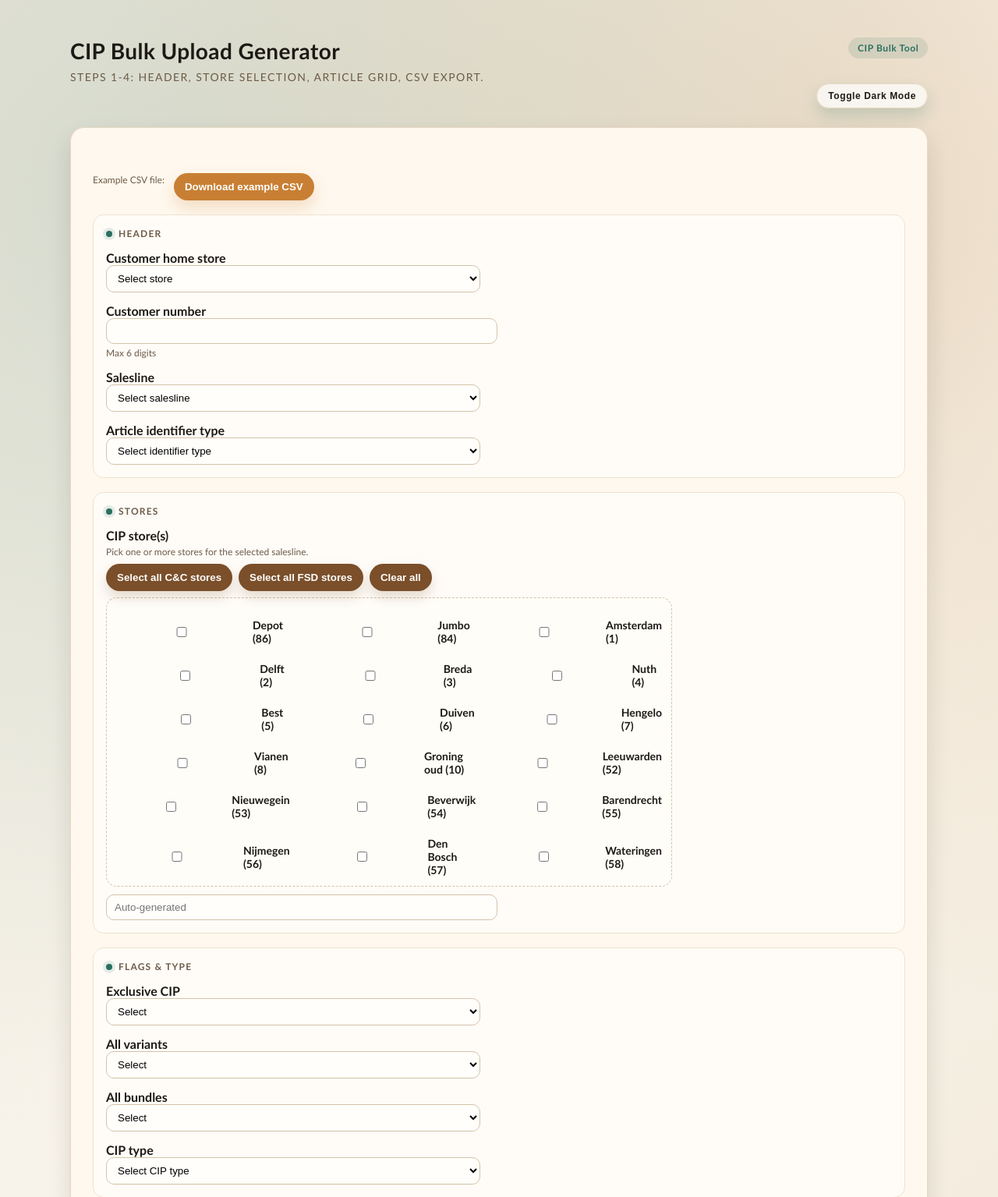
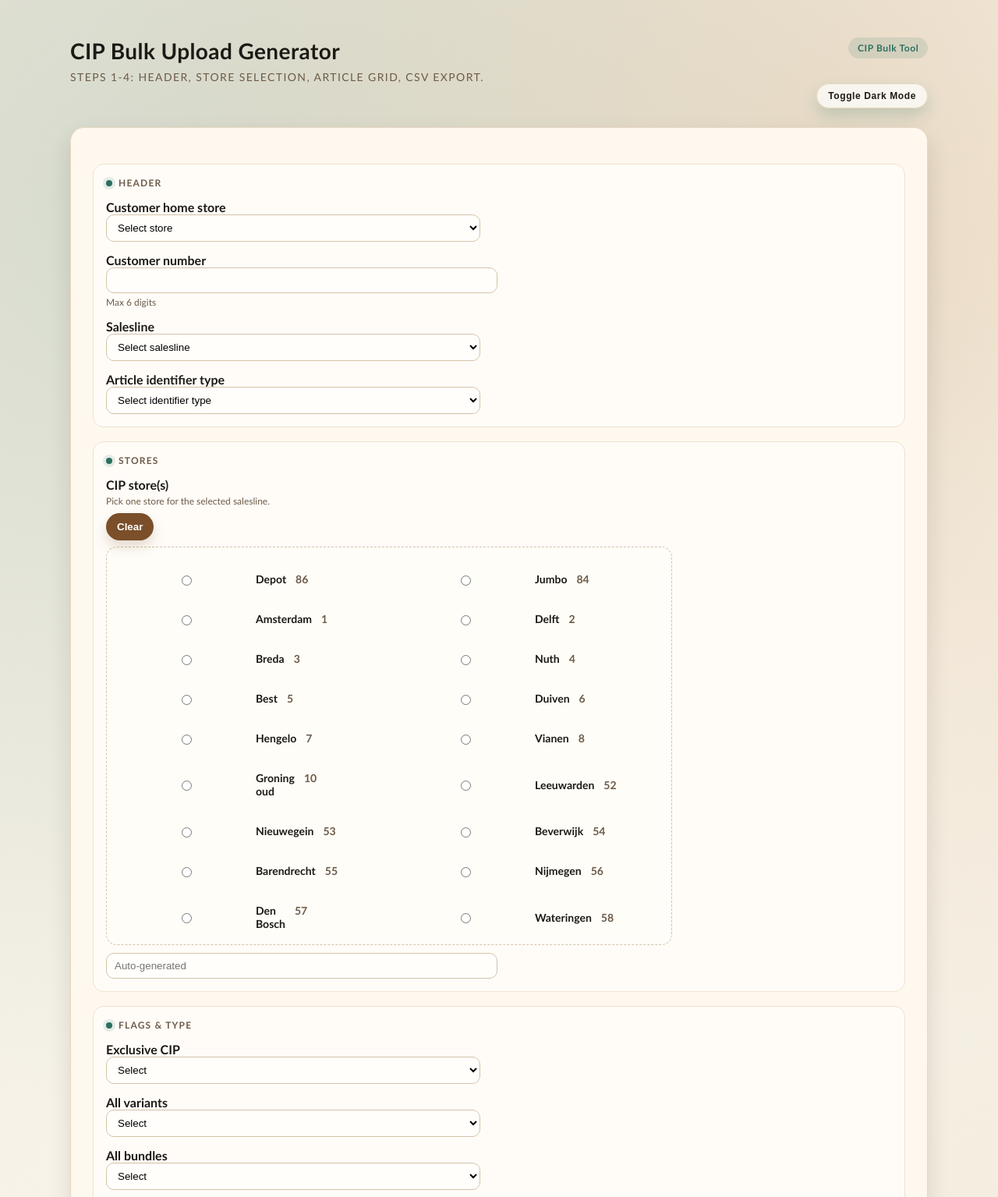
Before and after one commit to UsrNameJohn/CIP, a FastAPI app: page / in a window 1280 px wide. Shown: the top 1535 px of the page at 78% size. Run offline with FastAPI, Linux system fonts and the light colour scheme; some libraries are stand-ins or nearby versions.

Commit message:
Store grid layout + single select polish

```diff
--- a/CIP_Main/app/templates/index.html
+++ b/CIP_Main/app/templates/index.html
@@ -148,7 +148,7 @@
         }
         .stores-grid {
             display: grid;
-            grid-template-columns: repeat(auto-fit, minmax(220px, 1fr));
+            grid-template-columns: repeat(2, minmax(240px, 1fr));
             gap: 8px 16px;
             margin-top: 8px;
             padding: 12px;
@@ -157,11 +157,39 @@
             background: #fffdf8;
             max-width: 700px;
         }
+        body.theme-dark .stores-grid {
+            background: #1f1913;
+            border-color: #3a3126;
+        }
         .store-item {
             display: flex;
             align-items: center;
             gap: 8px;
             font-size: 14px;
+            padding: 6px 8px;
+            border-radius: 10px;
+            justify-content: space-between;
+        }
+        .store-item span {
+            display: flex;
+            justify-content: space-between;
+            width: 100%;
+            gap: 12px;
+        }
+        .store-name {
+            flex: 1;
+        }
+        .store-number {
+            font-weight: 700;
+            color: var(--muted);
+        }
+        .store-item.selected {
+            background: rgba(42, 111, 95, 0.12);
+            border: 1px solid rgba(42, 111, 95, 0.35);
+        }
+        body.theme-dark .store-item.selected {
+            background: rgba(91, 196, 167, 0.18);
+            border-color: rgba(91, 196, 167, 0.35);
         }
         .store-item.disabled {
             opacity: 0.45;
@@ -214,15 +242,6 @@
         }
         .small-input {
             max-width: 240px;
-        }
-        .download-row {
-            display: flex;
-            align-items: center;
-            gap: 12px;
-            margin-top: 8px;
-        }
-        .download-row a {
-            text-decoration: none;
         }
         .section {
             margin-top: 18px;
@@ -371,13 +390,6 @@
             </div>
         {% endif %}
 
-        <div class="download-row fade-in delay-2">
-            <span class="help">Example CSV file:</span>
-            <a href="/static/Testtttttttt.csv" download>
-                <button type="button" class="secondary-button">Download example CSV</button>
-            </a>
-        </div>
-
         <form method="post" action="/generate">
             <div class="section fade-in delay-2 field-pop">
                 <div class="section-header"><span class="section-dot"></span>Header</div>
@@ -413,17 +425,15 @@
             <div class="section fade-in delay-3 field-pop">
                 <div class="section-header"><span class="section-dot"></span>Stores</div>
                 <label>CIP store(s)</label>
-                <div class="help">Pick one or more stores for the selected salesline.</div>
+                <div class="help">Pick one store for the selected salesline.</div>
                 <div class="store-actions">
-                    <button type="button" data-action="select-all-cc">Select all C&C stores</button>
-                    <button type="button" data-action="select-all-fsd">Select all FSD stores</button>
-                    <button type="button" data-action="clear-all">Clear all</button>
+                    <button type="button" data-action="clear-all">Clear</button>
                 </div>
                 <div class="stores-grid">
                     {% for store in stores %}
                     <label class="store-item" data-store-wrapper>
-                        <input type="checkbox" class="store-checkbox" data-store="{{ store.number }}" data-groups="{{ store.groups | join(',') }}" {% if form.get('cip_stores','').split('|') and store.number in form.get('cip_stores','').split('|') %}checked{% endif %}>
-                        <span>{{ store.name }} ({{ store.number }})</span>
+                        <input type="radio" name="cip_store_choice" class="store-radio" data-store="{{ store.number }}" data-groups="{{ store.groups | join(',') }}" {% if form.get('cip_stores','') == store.number %}checked{% endif %}>
+                        <span><span class="store-name">{{ store.name }}</span><span class="store-number">{{ store.number }}</span></span>
                     </label>
                     {% endfor %}
                 </div>
@@ -541,27 +551,26 @@
 </div>
 
 <script>
-    const checkboxes = Array.from(document.querySelectorAll('.store-checkbox'));
+    const radios = Array.from(document.querySelectorAll('.store-radio'));
     const output = document.getElementById('cip_stores');
     const saleslineSelect = document.getElementById('salesline');
 
     function updateOutput() {
-        const selected = checkboxes
-            .filter(cb => cb.checked)
-            .map(cb => cb.dataset.store);
-        output.value = selected.join('|');
+        const selected = radios.find(radio => radio.checked);
+        output.value = selected ? selected.dataset.store : '';
     }
 
     function updateStoreAvailability() {
         const salesline = saleslineSelect.value;
-        checkboxes.forEach(cb => {
-            const groups = cb.dataset.groups.split(',');
+        radios.forEach(radio => {
+            const groups = radio.dataset.groups.split(',');
             const isAllowed = salesline ? groups.includes(salesline.toLowerCase()) : true;
-            cb.disabled = !isAllowed;
-            const wrapper = cb.closest('[data-store-wrapper]');
+            radio.disabled = !isAllowed;
+            const wrapper = radio.closest('[data-store-wrapper]');
             if (!isAllowed) {
-                cb.checked = false;
+                radio.checked = false;
                 wrapper.classList.add('disabled');
+                wrapper.classList.remove('selected');
             } else {
                 wrapper.classList.remove('disabled');
             }
@@ -569,34 +578,32 @@
         updateOutput();
     }
 
-    checkboxes.forEach(cb => cb.addEventListener('change', updateOutput));
-
-    document.querySelector('[data-action="select-all-cc"]').addEventListener('click', () => {
-        checkboxes.forEach(cb => {
-            if (cb.dataset.groups.includes('cc') && !cb.disabled) {
-                cb.checked = true;
+    function syncSelectedStyles() {
+        radios.forEach(radio => {
+            const wrapper = radio.closest('[data-store-wrapper]');
+            if (radio.checked) {
+                wrapper.classList.add('selected');
+            } else {
+                wrapper.classList.remove('selected');
             }
         });
+    }
+
+    radios.forEach(radio => radio.addEventListener('change', () => {
         updateOutput();
-    });
-
-    document.querySelector('[data-action="select-all-fsd"]').addEventListener('click', () => {
-        checkboxes.forEach(cb => {
-            if (cb.dataset.groups.includes('fsd') && !cb.disabled) {
-                cb.checked = true;
-            }
-        });
-        updateOutput();
-    });
+        syncSelectedStyles();
+    }));
 
     document.querySelector('[data-action="clear-all"]').addEventListener('click', () => {
-        checkboxes.forEach(cb => cb.checked = false);
+        radios.forEach(radio => radio.checked = false);
         updateOutput();
+        syncSelectedStyles();
     });
 
     saleslineSelect.addEventListener('change', updateStoreAvailability);
 
     updateStoreAvailability();
+    syncSelectedStyles();
 
     const tableBody = document.querySelector('#article-table tbody');
     const addRowButton = document.getElementById('add-row');
```
